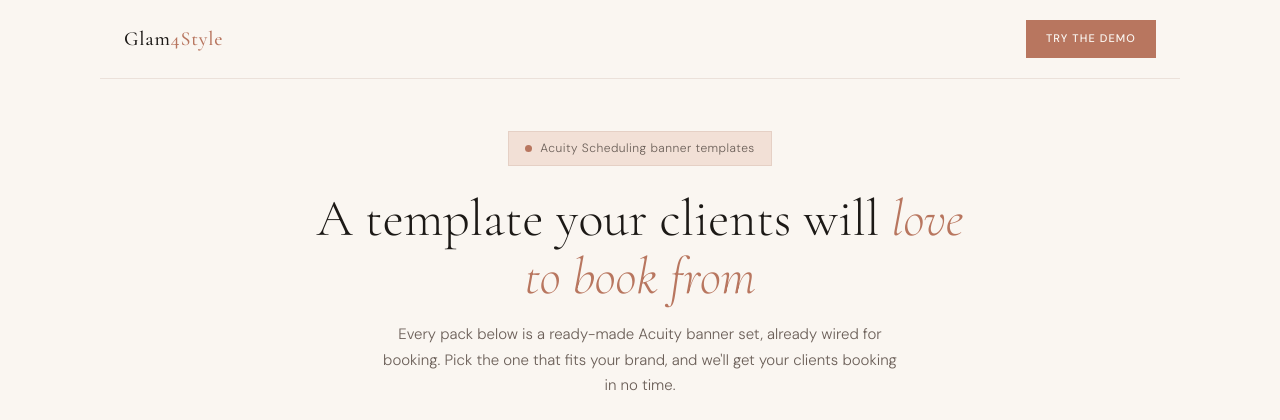
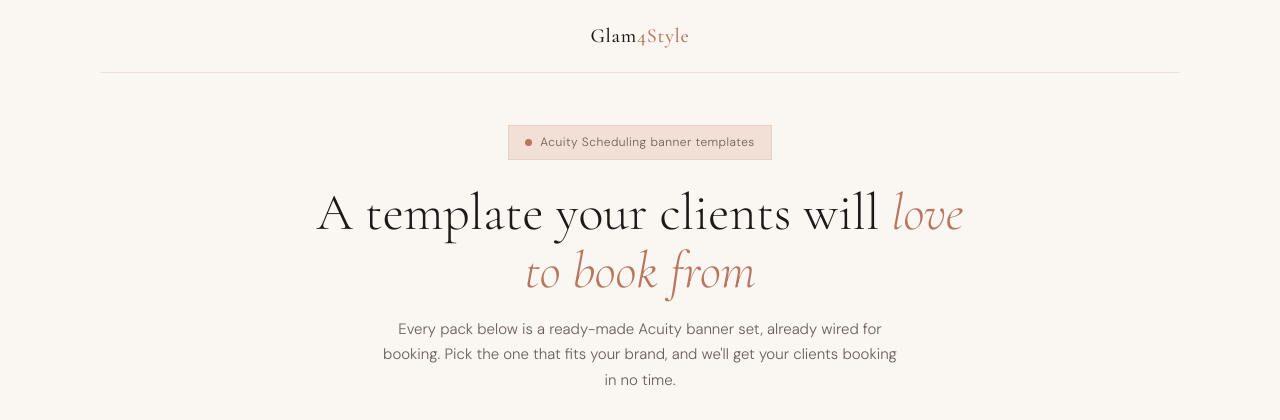
Before and after one commit to Reggis94/beautician-booking-2026, a Symfony app: template templates/landing/store_acuity_banner_templates.html.twig in a window 1280 px wide. Shown: the top 420 px of the page. Run offline with Twig, Linux system fonts and the light colour scheme; the template is opened without the code that fills it, so the values that code supplies are empty; some libraries are stand-ins or nearby versions.

Commit message:
STORE-52 Store page nav polish
Rose-gold buy button, drop the generic demo link from the navbar, and
center the logo now that it is the only nav item.

Co-Authored-By: Claude Sonnet 5 <noreply@anthropic.com>

```diff
--- a/templates/landing/store_acuity_banner_templates.html.twig
+++ b/templates/landing/store_acuity_banner_templates.html.twig
@@ -21,11 +21,9 @@ body{background:var(--cream);color:var(--charcoal);font-family:var(--sans);font-
 
 .page{max-width:1080px;margin:0 auto}
 
-nav{display:flex;align-items:center;justify-content:space-between;padding:20px 24px;border-bottom:1px solid var(--soft-border);background:rgba(250,246,241,.92);backdrop-filter:blur(10px);position:sticky;top:0;z-index:100}
+nav{display:flex;align-items:center;justify-content:center;padding:20px 24px;border-bottom:1px solid var(--soft-border);background:rgba(250,246,241,.92);backdrop-filter:blur(10px);position:sticky;top:0;z-index:100}
 .logo{font-family:var(--serif);font-size:20px;font-weight:500;color:var(--charcoal);letter-spacing:.04em;text-decoration:none}
 .logo span{color:var(--rose-deep)}
-.nav-cta{font-family:var(--sans);font-size:11px;font-weight:500;letter-spacing:.1em;text-transform:uppercase;color:var(--cream);background:var(--rose-deep);border:none;padding:10px 20px;cursor:pointer;text-decoration:none;transition:background .18s;white-space:nowrap}
-.nav-cta:hover{background:#A86550}
 
 .hero{padding:52px 28px 36px;text-align:center;max-width:720px;margin:0 auto}
 .hero-badge{display:inline-flex;align-items:center;gap:8px;background:var(--blush);border:1px solid var(--soft-border);padding:7px 16px;margin-bottom:24px;font-size:12px;color:var(--warm-grey);letter-spacing:.04em}
@@ -59,8 +57,8 @@ nav{display:flex;align-items:center;justify-content:space-between;padding:20px 2
 .gallery img{width:110px;height:55px;max-width:100%;flex:0 0 auto;object-fit:contain;border:1px solid var(--soft-border);background:var(--blush)}
 
 .card-actions{display:flex;gap:10px;margin-top:auto;flex-wrap:wrap}
-.btn-primary{font-family:var(--sans);font-size:11px;font-weight:500;letter-spacing:.08em;text-transform:uppercase;color:var(--cream);background:var(--charcoal);border:none;padding:12px 18px;cursor:pointer;text-decoration:none;transition:background .18s;flex:1;text-align:center;width:100%}
-.btn-primary:hover{background:var(--rose-deep)}
+.btn-primary{font-family:var(--sans);font-size:11px;font-weight:500;letter-spacing:.08em;text-transform:uppercase;color:var(--cream);background:var(--rose-deep);border:none;padding:12px 18px;cursor:pointer;text-decoration:none;transition:background .18s;flex:1;text-align:center;width:100%}
+.btn-primary:hover{background:#A86550}
 .buy-form{display:flex;flex:1}
 .btn-ghost{font-family:var(--sans);font-size:11px;font-weight:500;letter-spacing:.06em;text-transform:uppercase;color:var(--cream);background:var(--rose-deep);border:none;padding:11px 16px;cursor:pointer;text-decoration:none;transition:background .18s;flex:1;text-align:center}
 .btn-ghost:hover{background:#A86550}
@@ -70,7 +68,6 @@ footer{padding:22px 24px;border-top:1px solid var(--soft-border);display:flex;ju
 @media (max-width: 480px) {
   nav{padding:16px 20px;flex-wrap:wrap;gap:10px}
   .logo{font-size:18px}
-  .nav-cta{font-size:10px;padding:9px 14px}
   .hero,.catalog{padding-left:20px;padding-right:20px}
   .grid{grid-template-columns:1fr}
   .collage-col:nth-child(2){display:none}
@@ -87,7 +84,6 @@ footer{padding:22px 24px;border-top:1px solid var(--soft-border);display:flex;ju
 
 <nav>
   <div class="logo">Glam<span>4Style</span></div>
-  <a class="nav-cta" href="{{ path('demo_front_pro_home') }}">Try the demo</a>
 </nav>
 
 <div class="hero">
```
